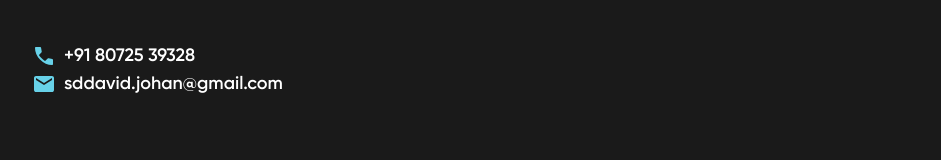
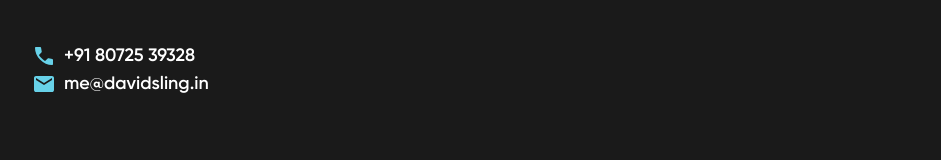
Before and after one commit to david-sling/portfolio-2, a Next.js app: page / in a window 1280 px wide. Shown: the part 3309-3469 px from the top of the page, without its empty margins (48-989 px from the left). Built offline with nearby package versions, Linux system fonts and the light colour scheme.

Commit message:
update: email

```diff
--- a/src/components/home/Contact.tsx
+++ b/src/components/home/Contact.tsx
@@ -14,12 +14,10 @@ export const Contact = () => (
           <p className="text-base md:text-lg font-semibold">+91 80725 39328</p>
         </div>
       </a>
-      <a href="mailto:sddavid.johan@gmail.com">
+      <a href="mailto:me@davidsling.in">
         <div className="flex items-center space-x-2">
           <MailIcon />
-          <p className="text-base md:text-lg font-semibold">
-            sddavid.johan@gmail.com
-          </p>
+          <p className="text-base md:text-lg font-semibold">me@davidsling.in</p>
         </div>
       </a>
     </div>
```
